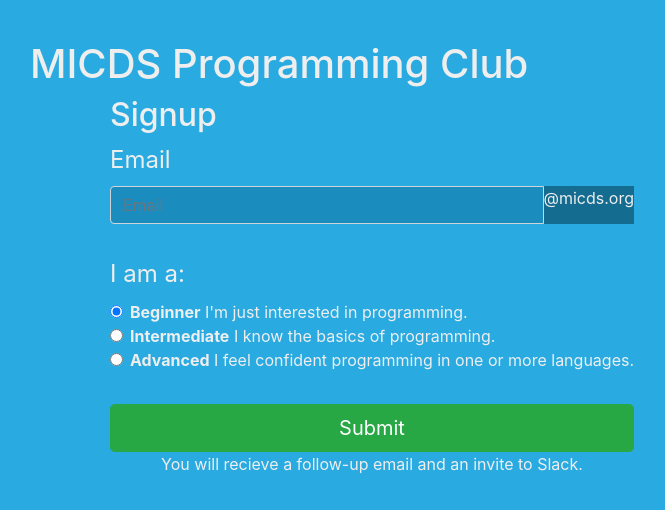
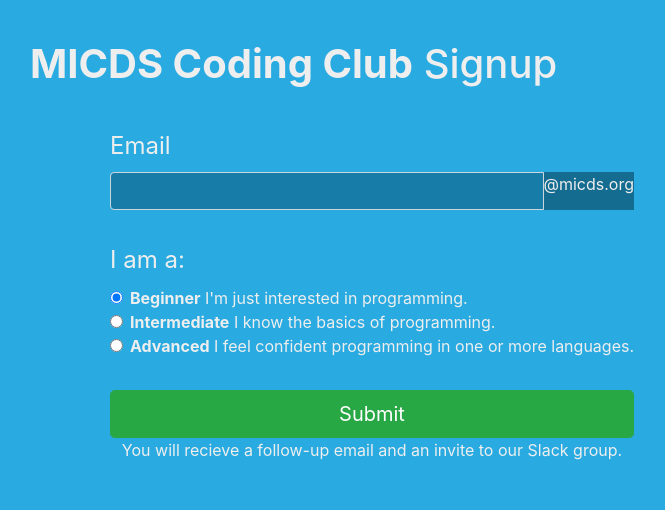
Before and after one commit to MICDS-Programming-Club/Programming-Club-Signup, a website: page src/html/index.html in a window 1280 px wide. Shown: the whole page, without its empty margins (268-933 px from the left). Drawn offline with nearby package versions, Linux system fonts and the light colour scheme; files that its build step writes are made by us from their sources; a script that the page names is missing.

Commit message:
Style the form a bit more, make mobile friendly

```diff
--- a/src/html/index.html
+++ b/src/html/index.html
@@ -11,13 +11,12 @@
 	</head>
 	<body>
 		<div class="form-container">
-			<h1>MICDS Programming Club</h1>
+			<h1><strong>MICDS Coding Club</strong> Signup</h1>
 			<form>
-				<h2>Signup</h2>
 				<fieldset>
 					<legend>Email</legend>
 					<div class="input-group">
-						<input id="email" class="form-control" name="email" placeholder="Email" required>
+						<input id="email" class="form-control" name="email" required>
 						<span class="input-group-addon">@micds.org</span>
 					</div>
 				</fieldset>
@@ -43,7 +42,7 @@
 					</div>
 				</fieldset>
 				<button class="btn btn-success btn-lg btn-block">Submit</button>
-				<p class="submit-info">You will recieve a follow-up email and an invite to Slack.</p>
+				<p class="submit-info">You will recieve a follow-up email and an invite to our Slack group.</p>
 			</form>
 		</div>
 		<script src="http://code.jquery.com/jquery-3.1.0.min.js" integrity="sha256-cCueBR6CsyA4/9szpPfrX3s49M9vUU5BgtiJj06wt/s=" crossorigin="anonymous"></script>
--- a/src/scss/styles.scss
+++ b/src/scss/styles.scss
@@ -1,6 +1,6 @@
-$light-blue: #29ABE2;
-$dark-blue: darken($light-blue, 10%);
-$darker-blue: darken($light-blue, 20%);
+$light-blue: darken(#29ABE2, 10%);
+$dark-blue: darken($light-blue, 5%);
+$darker-blue: darken($light-blue, 10%);
 $sophisticated-white: #EEE;
 
 html {
@@ -14,14 +14,16 @@
 		color: $sophisticated-white;
 
 		.form-container {
+			padding: 0 1rem;
 
 			h1 {
+				margin-bottom: 2.5rem;
 				font-size: 300;
 				color: $sophisticated-white;
 			}
 
 			form {
-				padding: 0 5rem;
+				padding: 0 1rem;
 				color: $sophisticated-white;
 
 				fieldset {
@@ -54,7 +56,9 @@
 
 // Medium devices (tablets, 768px and up)
 @media (min-width: 768px) {
-
+	html body .form-container form {
+		padding: 0 5rem;
+	}
 }
 
 // Large devices (desktops, 992px and up)
```
